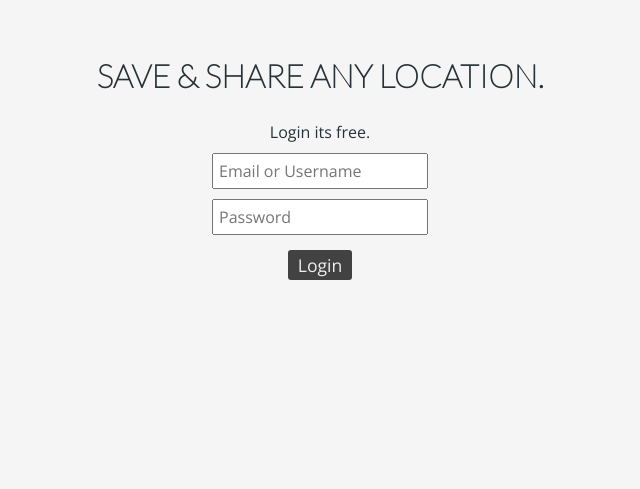
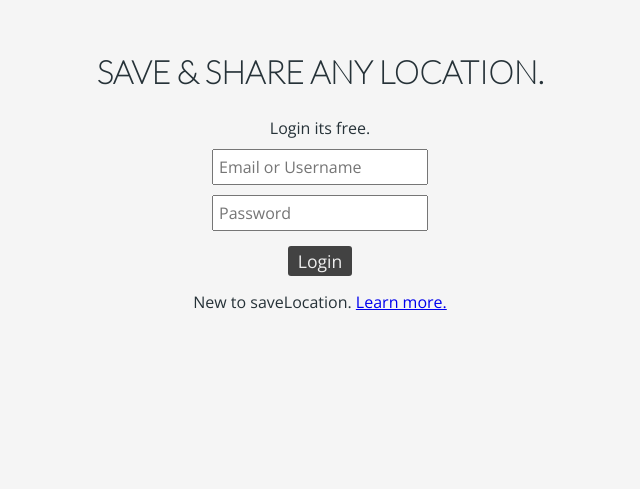
Before and after one commit to nithinsanjey/saveLocation, a plain HTML site: page index.html in a window 1280 px wide. Shown: the part 142-631 px from the top of the page, without its empty margins (320-960 px from the left). Drawn offline with nearby package versions, Linux system fonts and the light colour scheme.

Commit message:
Login onProgress 3

```diff
--- a/index.html
+++ b/index.html
@@ -12,7 +12,7 @@
 
 			<div id="contentRow">
 				<div>
-				<h1>Save & Share any Location.</h1>
+				<h1>Save & Share any <b>Location</b>.</h1>
 				</div>
 				<div id="main">
 					Login its free.
@@ -21,7 +21,7 @@
 						<input class="inputs" type="password" placeholder="Password" required><br>
 						<input id="button" type="submit" id="submit" value="Login">
 					</form>
-					<div id="placeholder"></div>
+					<div id="placeholder">New to saveLocation. <a href="#">Learn more.</a></div>
 				</div>
 			</div>
 		</div>
--- a/style.css
+++ b/style.css
@@ -23,7 +23,7 @@ h1{
 	font-family:"Open Sans", sans-serif;
 	background-color: #424242;
 	border: 0px;
-	margin-top: 10px;
+	margin: 10px 0px;
 	padding:3px 10px;
 	color: #EEEEEE;
 	font-size: 110%;
```
Also changed, not shown: pattern.png (deleted).
